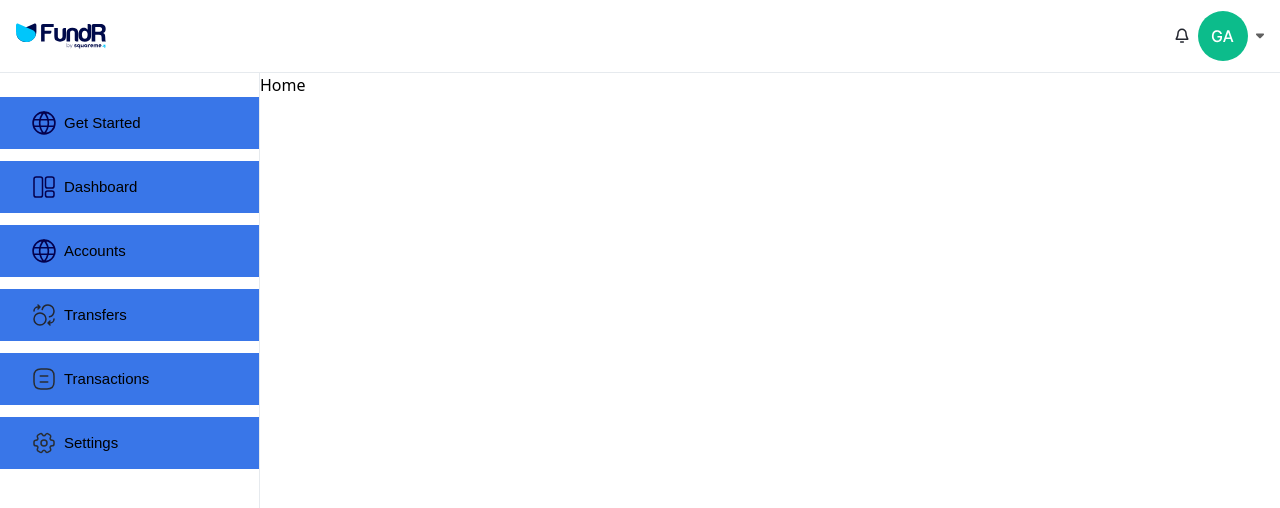
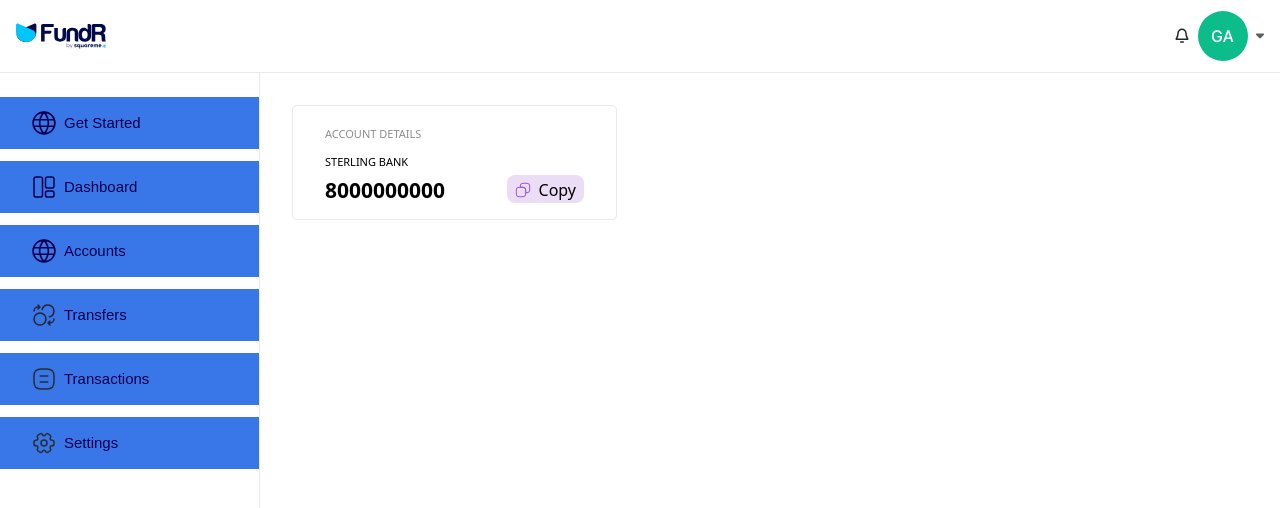
Before and after one commit to emmanuelomejua/fundr, a Next.js app: page / in a window 1280 px wide. Shown: the top 508 px of the page. Built offline with nearby package versions, Linux system fonts and the light colour scheme.

Commit message:
widgets design

```diff
--- a/src/app/page.tsx
+++ b/src/app/page.tsx
@@ -1,9 +1,10 @@
+import Widget from "@/modules/Widget";
 import Image from "next/image";
 
 export default function Home() {
   return (
-    <div className="font-sans">
-        Home
+    <div className="font-sans p-4 md:p-8">
+        <Widget/>
     </div>
   );
 }
--- a/src/components/Sidebar.tsx
+++ b/src/components/Sidebar.tsx
@@ -40,10 +40,10 @@ const Sidebar = () => {
     <div className='hidden md:flex w-[260px] h-full bg-[#FFFFFF] border-r-1 border-[#E6EAEE]'>
         <div className="flex flex-col gap-3 mt-6 w-full">
             {menuList.map((list, index) => (
-                <div className="w-full bg-[#3976E8]">
-                    <Link href={list.url} className="py-[14px] px-[32px] flex items-center gap-2" key={index} >
+                <div className="w-full bg-[#3976E8]" key={index}>
+                    <Link href={list.url} className="py-[14px] px-[32px] flex items-center gap-2" >
                         <Image src={list.icon} alt={list.title} height={24} width={24}/>
-                        <span className="font-[400] text-[15px]">{list.title}</span>
+                        <span className="font-[400] text-[15px] text-[#04004D]">{list.title}</span>
                     </Link>
                 </div>
             ))}
--- /dev/null
+++ b/src/modules/Widget.tsx
@@ -0,0 +1,23 @@
+import Image from 'next/image';
+import React from 'react'
+
+const Widget = () => {
+  return (
+    <div className='w-[325px] h-[115px] border-[1px] border-[#E6EAEE] rounded-[5px] py-2 px-8 flex items-end bg-[#FFF]'>
+        <div className="flex flex-col gap-1 h-full w-full justify-center">
+            <span className="text-[#8F8E8E] font-[500] text-[11px] leading-[24px]">ACCOUNT DETAILS</span>
+            <span className='text-[#000000] font-[500] text-[11px] leading-[24px]'>STERLING BANK</span>
+            <span className='text-[#000000] font-[700] text-[21px] leading-[24px]'>8000000000</span>
+        </div>
+
+        <div className="flex">
+            <div className="flex items-center gap-2 bg-[#9F56D433] rounded-[8px] w-max h-[28px] px-2 pt-1.5 pb-1 mb-2 cursor-pointer">
+                <Image src='/icons/copy.svg' alt='' width={16} height={16}/>
+                <span>Copy</span>
+            </div>
+        </div>
+    </div>
+  )
+}
+
+export default Widget;
```
Also changed, not shown: public/icons/copy.svg (added).
